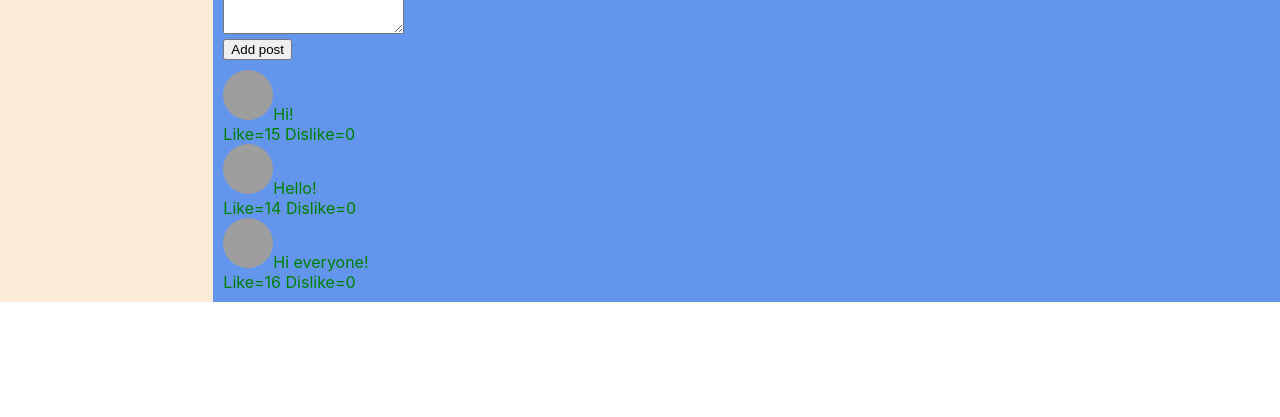
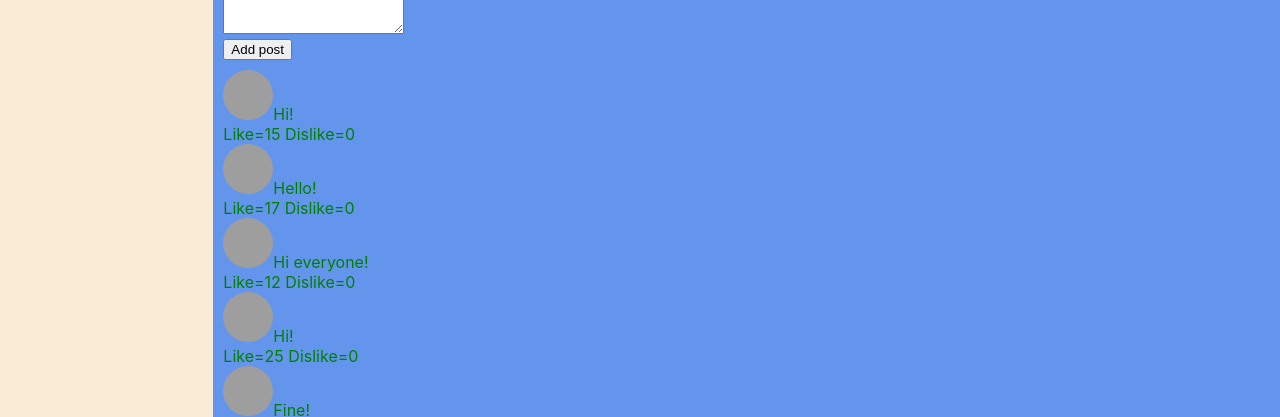
Before and after one commit to ppsv/socnet, a React (Create React App) app: page /profile in a window 1280 px wide. Shown: the part 535-952 px from the top of the page. Before the commit the page ends 837 px from the top, so only its background shows below. Built offline with nearby package versions, Linux system fonts and the light colour scheme; grey boxes are pictures that could not be loaded.

Commit message:
25 lesson

```diff
--- a/src/components/Profile/MyPosts/MyPosts.jsx
+++ b/src/components/Profile/MyPosts/MyPosts.jsx
@@ -3,7 +3,18 @@ import s from './MyPosts.module.css';
 import Post from './Post/Post';
 
 const MyPosts = () => {
-    let posts = []
+
+    let posts = [
+        { message:'Hi!',like:'Like=15',dislike:'Dislike=0'},
+        { message:'Hello!', like:'Like=17', dislike:'Dislike=0'},
+        {message: 'Hi everyone!', like: 'Like=12', dislike: 'Dislike=0'},
+        {message: 'Hi!', like: 'Like=25', dislike: 'Dislike=0'},
+        {message: 'Fine!', like: 'Like=19', dislike: 'Dislike=0'},
+        {message: 'Cool!', like: 'Like=35', dislike: 'Dislike=0'}
+    ]
+
+    let postsElement = posts.map(el => <Post message={el.message} like={el.like} dislike={el.dislike}/>)
+
     return <div className={s.postsBlock}>
         <h2>MyPosts</h2>
         <div>
@@ -17,9 +28,8 @@ const MyPosts = () => {
 
         </div>
         <div className={s.posts}>
-            <Post message='Hi!' like='Like=15' dislike='Dislike=0'/>
-            <Post message='Hello!' like='Like=14' dislike='Dislike=0'/>
-            <Post message='Hi everyone!' like='Like=16' dislike='Dislike=0'/>
+            {postsElement}
+
         </div>
 
     </div>
```
